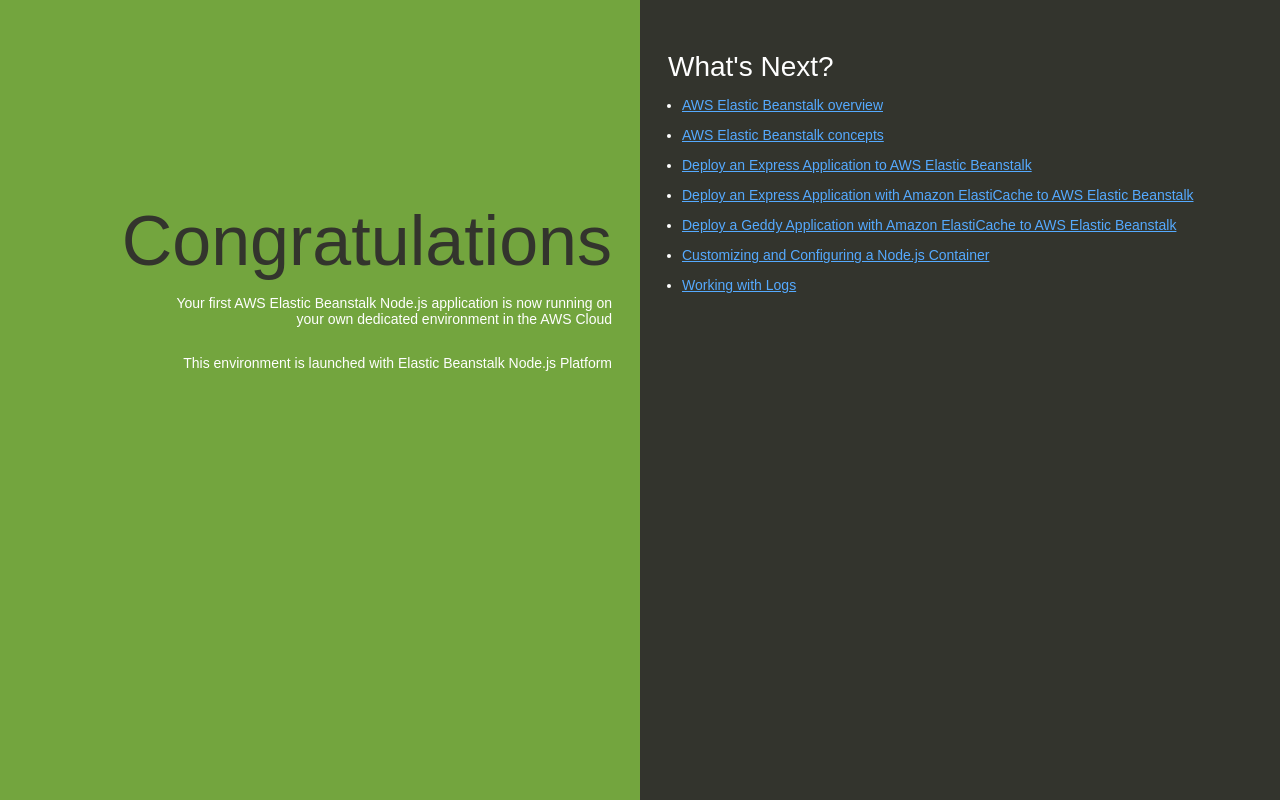
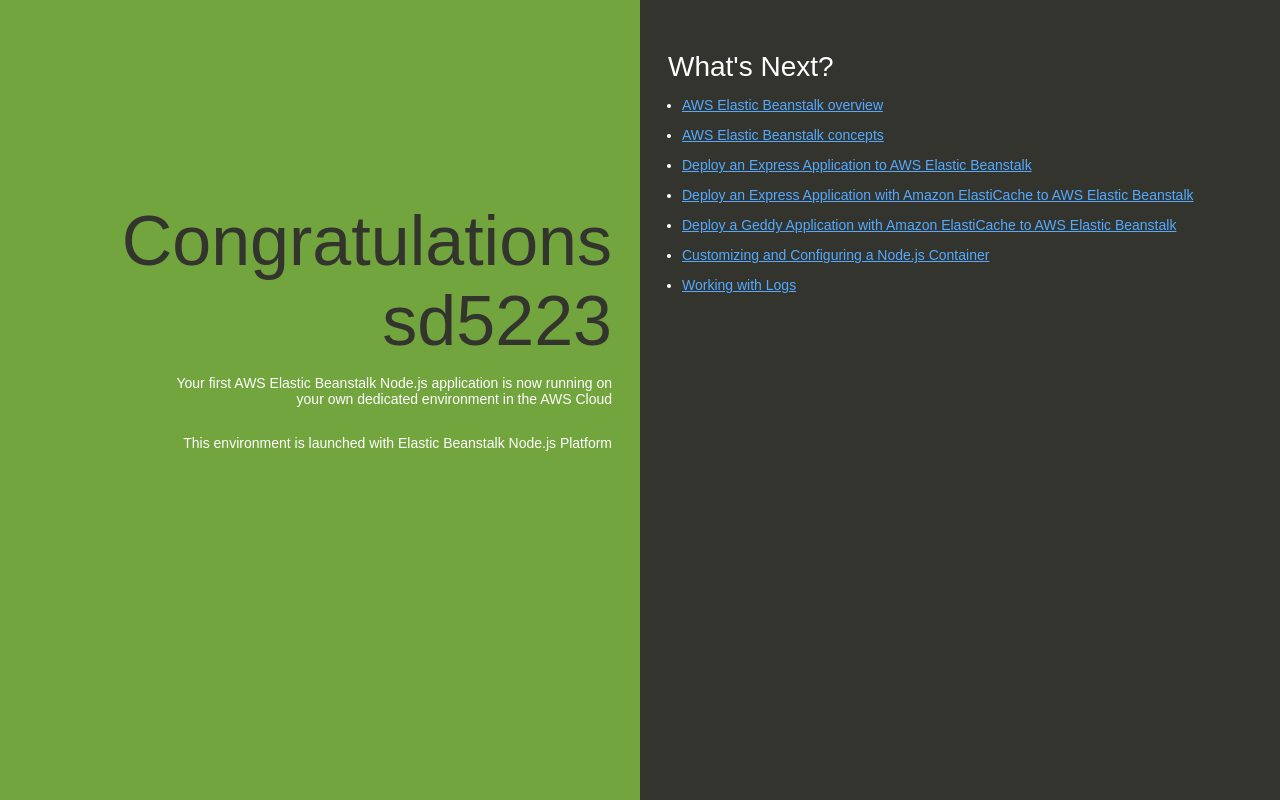
Before and after one commit to souvikdeyrit/sd-test-node-app, a website: page index.html in a window 1280 px wide. Drawn offline with Linux system fonts and the light colour scheme.

Commit message:
Update index.html

```diff
--- a/index.html
+++ b/index.html
@@ -74,7 +74,7 @@
   </head>
   <body>
     <div class="textColumn">
-      <h1>Congratulations</h1>
+      <h1>Congratulations sd5223</h1>
       <p>Your first AWS Elastic Beanstalk Node.js application is now running on your own dedicated environment in the AWS Cloud</p>
       <p>This environment is launched with Elastic Beanstalk Node.js Platform</p>
     </div>
```
